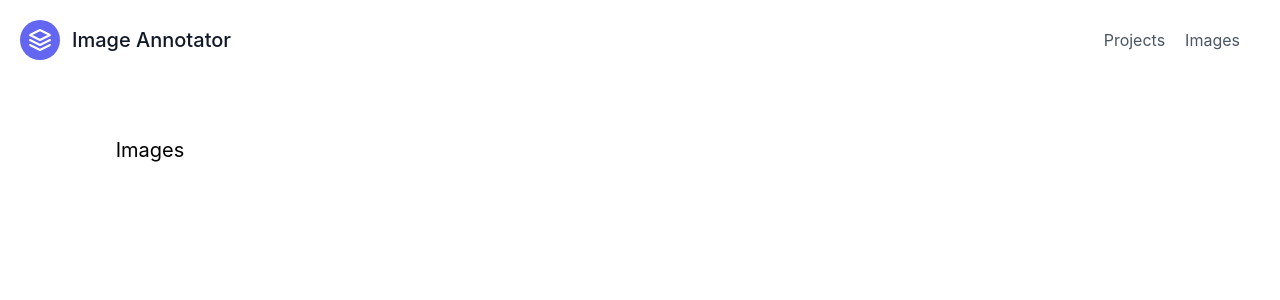
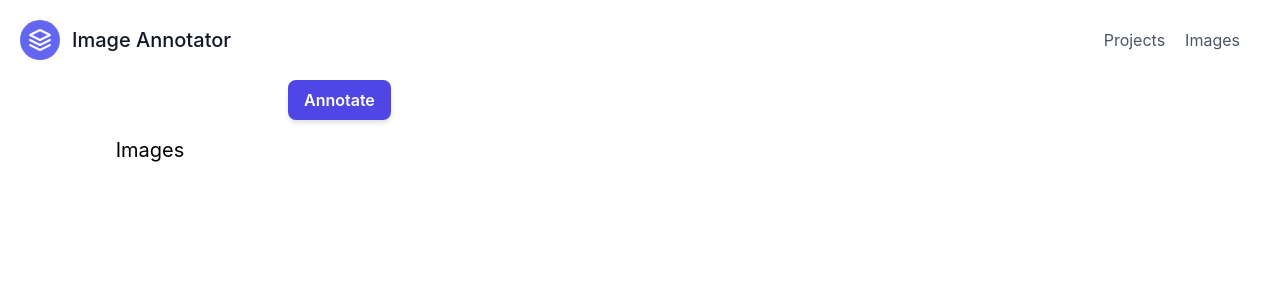
Before and after one commit to Syltaris/smartcow-task, a React (Create React App) app in the folder app/: page /images/1 in a window 1280 px wide. Shown: the top 300 px of the page. Built offline with nearby package versions, Linux system fonts and the light colour scheme.

Commit message:
annotate button

```diff
--- /dev/null
+++ b/app/src/pages/Images/components/ImageAnnotator.js
@@ -0,0 +1,5 @@
+import ImageViewer from "./ImageViewer";
+const ImageAnnotator = ({ image }) => {
+  return <ImageViewer image={image} />;
+};
+export default ImageAnnotator;
--- /dev/null
+++ b/app/src/pages/Images/components/ImageViewer.js
@@ -0,0 +1,10 @@
+const ImageViewer = ({ image }) => (
+  <img
+    class="rounded-t-lg min-h-450 select-none"
+    draggable="false"
+    src={image.url}
+    alt={image.name}
+  />
+);
+
+export default ImageViewer;
--- a/app/src/pages/Images/index.js
+++ b/app/src/pages/Images/index.js
@@ -1,9 +1,13 @@
 import { useState, useEffect } from "react";
 import { Link, useParams } from "react-router-dom";
 import { getImages } from "../../services/api";
+import ImageAnnotator from "./components/ImageAnnotator";
+
+import ImageViewer from "./components/ImageViewer";
 
 const Images = () => {
   const [images, setImages] = useState([]);
+  const [annotateMode, setAnnotateMode] = useState(false);
 
   async function fetchImages() {
     const response = await getImages();
@@ -38,17 +42,28 @@ const Images = () => {
               ))}
             </nav>
           </div>
+
           {/* Image Viewer */}
-          {selectedImage && (
-            <div>
-              <img
-                class="rounded-t-lg min-h-450 select-none"
-                draggable="false"
-                src={selectedImage.url}
-                alt={selectedImage.name}
-              />
-            </div>
-          )}
+          <div class="flex flex-col">
+            {selectedImage && (
+              <div>
+                {annotateMode ? (
+                  <ImageAnnotator image={selectedImage} />
+                ) : (
+                  <ImageViewer image={selectedImage} />
+                )}
+              </div>
+            )}
+            <button
+              type="button"
+              class="py-2 px-4 bg-indigo-600 hover:bg-indigo-700 focus:ring-indigo-500 focus:ring-offset-indigo-200 text-white  transition ease-in duration-200 text-center text-base font-semibold shadow-md focus:outline-none focus:ring-2 focus:ring-offset-2  rounded-lg "
+              onClick={() => {
+                setAnnotateMode(!annotateMode);
+              }}
+            >
+              {annotateMode ? "Done" : "Annotate"}
+            </button>
+          </div>
         </div>
       </div>
     </>
```
